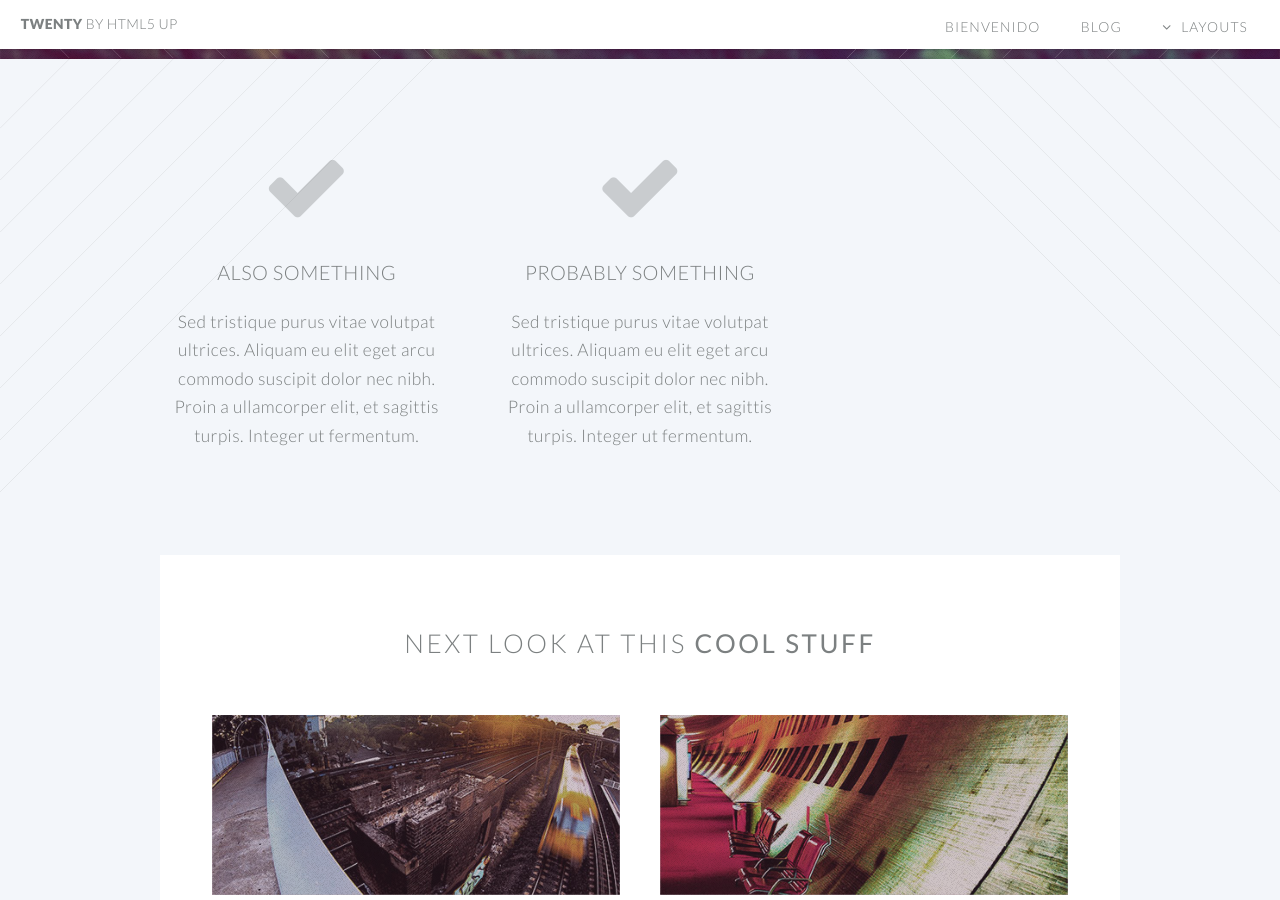
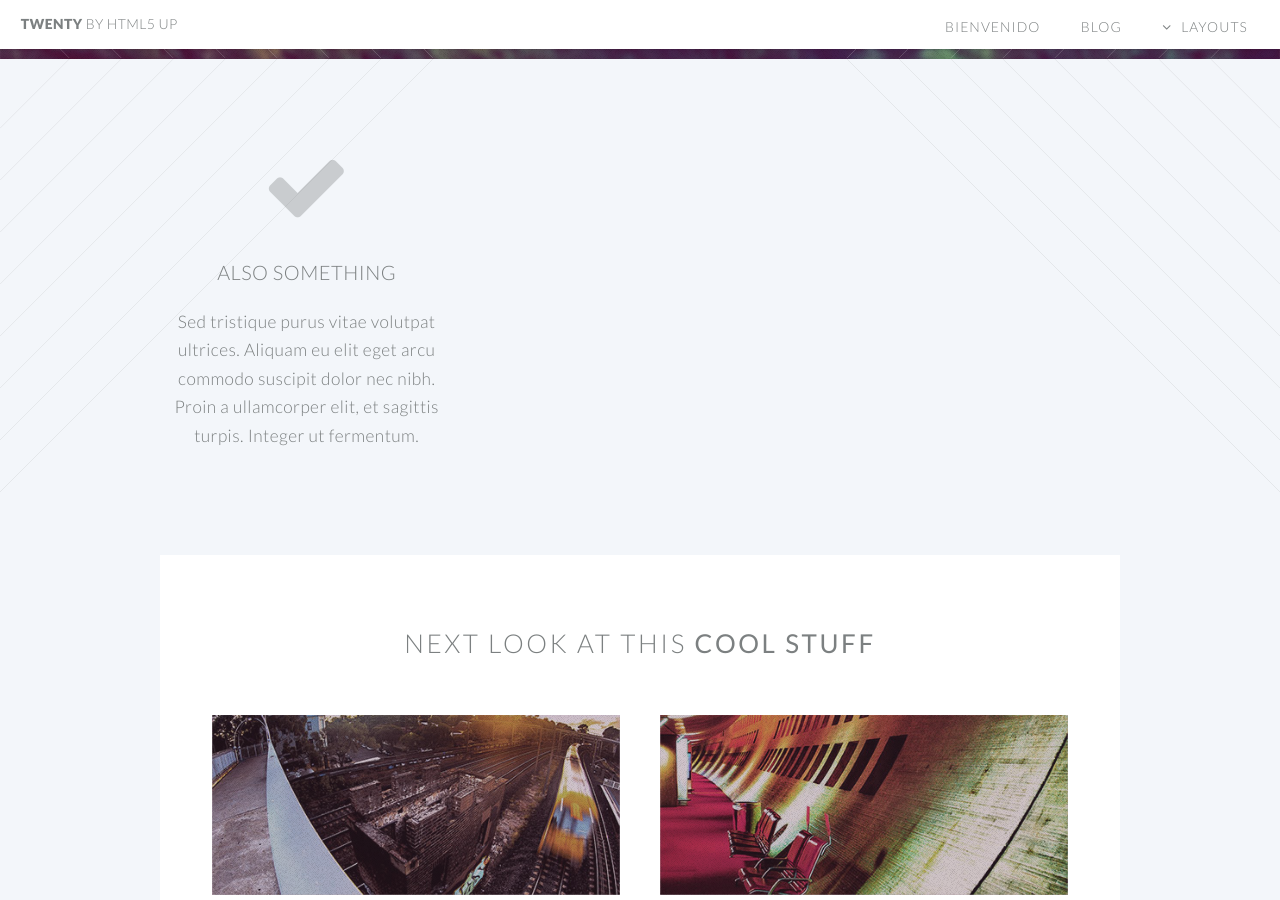
Before and after one commit to Vico2001/Vico2001.github.io, a Jekyll site: the page built from index.html, in a window 1280 px wide and 900 px high, scrolled down 513 px. Built offline with Jekyll 4.4.1, drawn with Linux system fonts in a browser that asks for light colours.

Commit message:
Update index.html

```diff
--- a/index.html
+++ b/index.html
@@ -19,17 +19,8 @@ layout: landing-page
 								</section>
 
 							</div>
-							<div class="4u">
 
-								<section>
-									<span class="icon featured fa-check"></span>
-									<header>
-										<h3>Probably Something</h3>
-									</header>
-									<p>Sed tristique purus vitae volutpat ultrices. Aliquam eu elit eget arcu commodo suscipit dolor nec nibh. Proin a ullamcorper elit, et sagittis turpis. Integer ut fermentum.</p>
-								</section>
 
-							</div>
 						</div>
 					</section>
 
```
